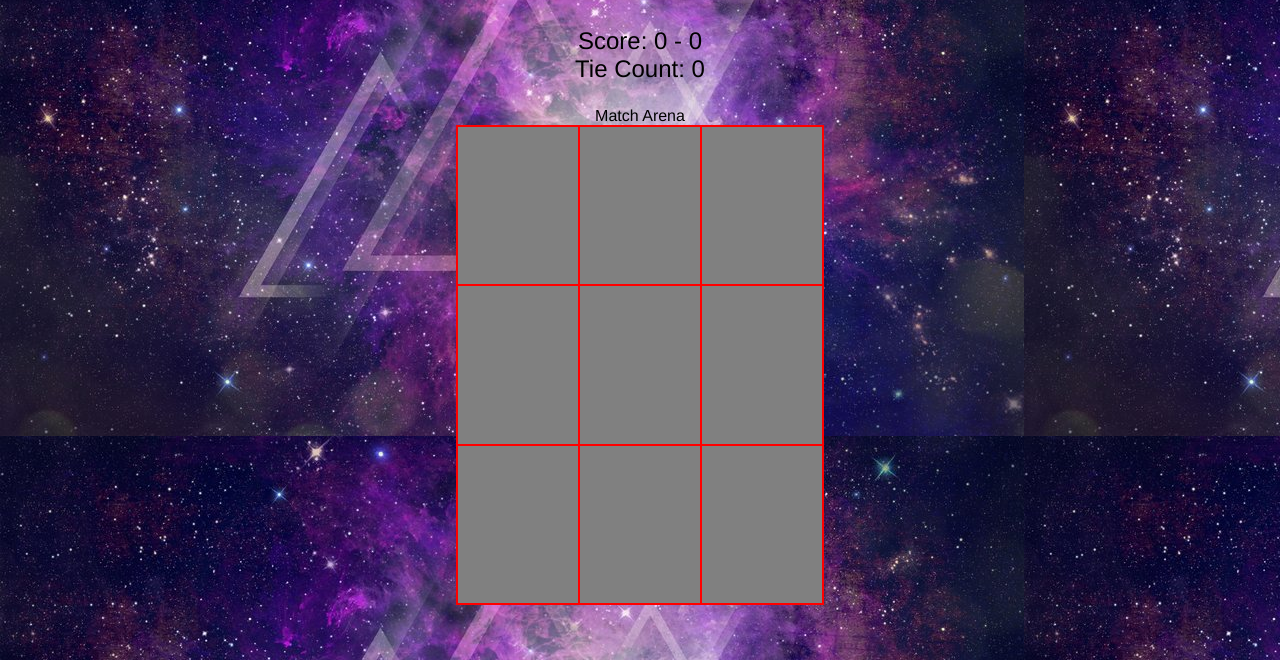
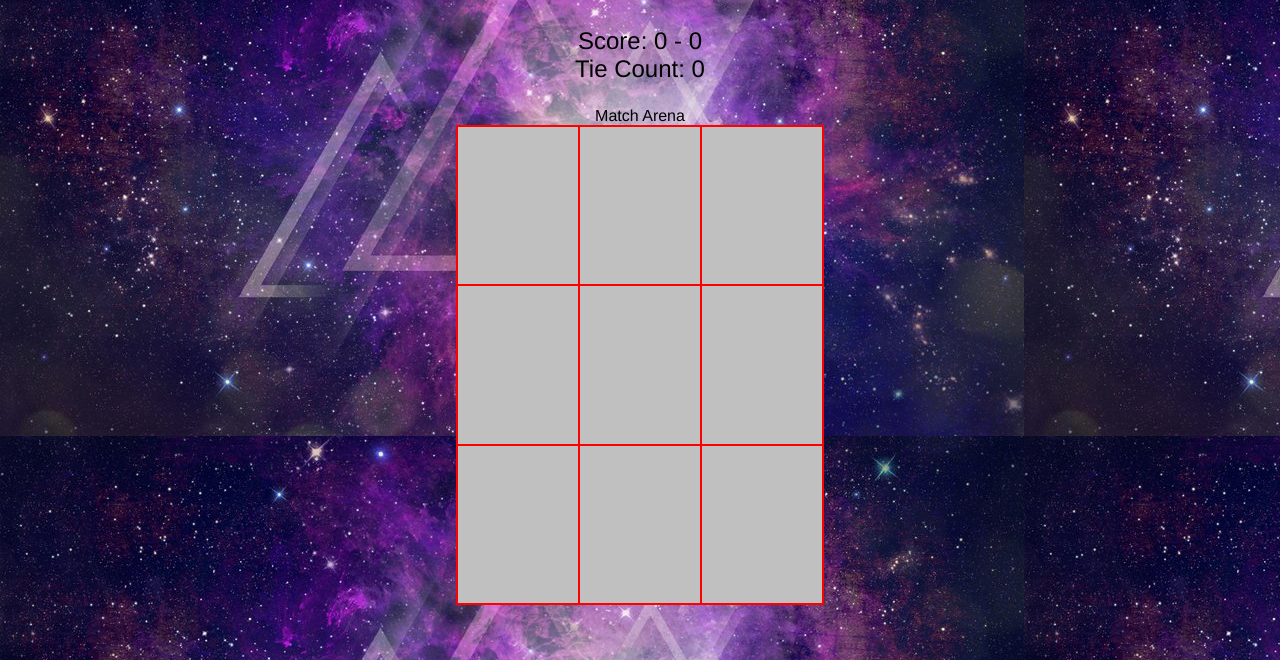
Before and after one commit to danieldvorkin/TicTacToe, a plain HTML site: page index.html in a window 1280 px wide. Shown: the part 140-800 px from the top of the page. Drawn offline with nearby package versions, Linux system fonts and the light colour scheme.

Commit message:
changed the background

```diff
--- a/index.html
+++ b/index.html
@@ -35,7 +35,7 @@
 			border-spacing: 0;
 			width: 23em;
 			height: 30em;
-			background-color: grey;
+			background-color: silver;
 		}
 		td {
 			padding: 0;
```
